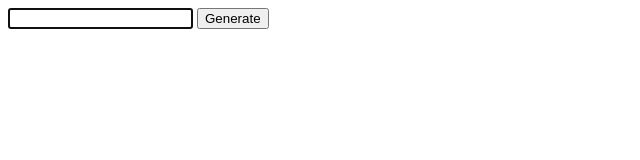
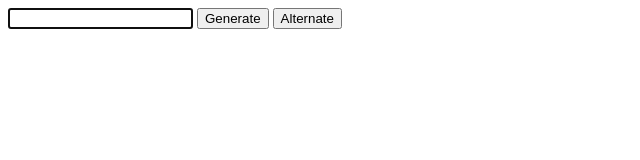
Before and after one commit to NoKGamer/nokgamer.github.io, a plain HTML site: page index.html in a window 1280 px wide. Shown: the whole page, without its empty margins (0-640 px from the left). Drawn offline with nearby package versions, Linux system fonts and the light colour scheme.

Commit message:
Update index.html
Added alternate option

```diff
--- a/index.html
+++ b/index.html
@@ -11,6 +11,7 @@
 	<div>
 		<input id="text" autofocus />
 		<button id="submit" onclick="processSarcasm()">Generate</button>
+		<button id="submit" onclick="processAlternate()">Alternate</button>
 	</div>
 	<div id="sarcasm"></div>
 </body>
@@ -24,6 +25,21 @@
 			}
 		});
 	});
+	function processAlternate(){
+		text = $("#text").val();
+		u = true;
+		sarcasm = [];
+		for (l = 0; l < text.length; l++) {
+			letter = text[l];
+			if (u) {
+				letter = letter.toUpperCase();
+				u = !u;
+			}
+			sarcasm.push({key: letter, i: false, b: false});
+		}
+		printSarcasm(sarcasm);
+		copyFormatted($("#sarcasm").html());
+	}
 	function processSarcasm(){
 		text = $("#text").val();
 		icount = 2;
@@ -34,7 +50,7 @@
 			i = Math.floor((Math.random() * icount) + 1) % icount == 0;
 			u = Math.floor((Math.random() * ucount) + 1) % ucount == 0;
 			b = Math.floor((Math.random() * bcount) + 1) % bcount == 0;
-			letter = text[l]
+			letter = text[l];
 			if (!i){
 				icount = 2;
 			} else icount += 1;
@@ -48,8 +64,8 @@
 			sarcasm.push({key: letter, i: i, b: b});
 			this.value += event.key;
 		}
-		printSarcasm(sarcasm)
-		copyFormatted($("#sarcasm").html())
+		printSarcasm(sarcasm);
+		copyFormatted($("#sarcasm").html());
 	}
 
 	function printSarcasm(s){
```
